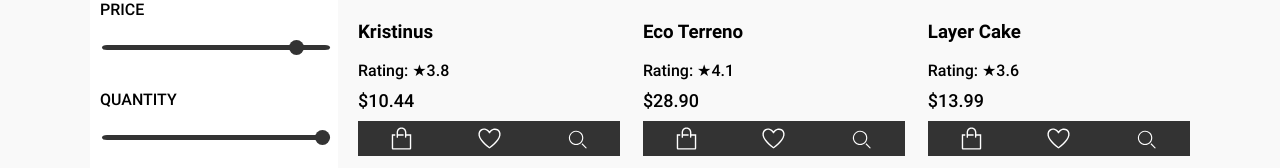
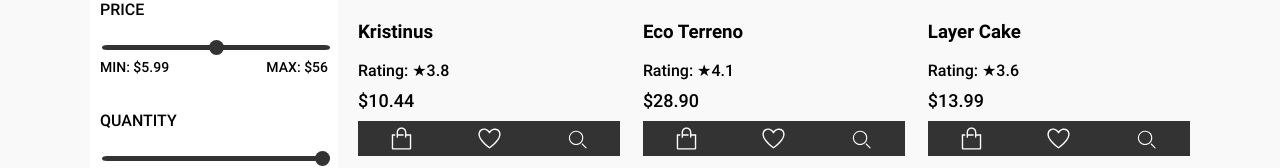
Before and after one commit to mitjasha/online-shop, a React (Create React App) app: page / in a window 1280 px wide. Shown: the part 632-800 px from the top of the page. Built offline with nearby package versions, Linux system fonts and the light colour scheme.

Commit message:
feat: add min and max values to input range

```diff
--- a/src/components/RangeInput/RangeInput.scss
+++ b/src/components/RangeInput/RangeInput.scss
@@ -16,3 +16,10 @@
   height: 15px;
   -webkit-appearance: none;
 }
+
+.values {
+  display: flex;
+  justify-content: space-between;
+  margin-top: 5px;
+  font-size: 14px;
+}
--- a/src/components/RangeInput/RangeInput.tsx
+++ b/src/components/RangeInput/RangeInput.tsx
@@ -31,6 +31,10 @@ const RangeInput: React.FC<RangeProps> = ({
           className={classes}
         />
       </label>
+      <div className="values">
+        <span className="values__min">MIN: {minVal}</span>
+        <span className="values__max">MAX: {maxVal}</span>
+      </div>
     </div>
   );
 };
--- a/src/pages/CataloguePage/CataloguePage.tsx
+++ b/src/pages/CataloguePage/CataloguePage.tsx
@@ -50,8 +50,8 @@ const CataloguePage: React.FC = () => {
             <RangeInput
               title="PRICE"
               id="price"
-              minVal="5.99"
-              maxVal="56"
+              minVal="$5.99"
+              maxVal="$56"
               className="price-range"
             />
             <RangeInput title="QUANTITY" id="quantity" minVal="4" maxVal="22" />
```
